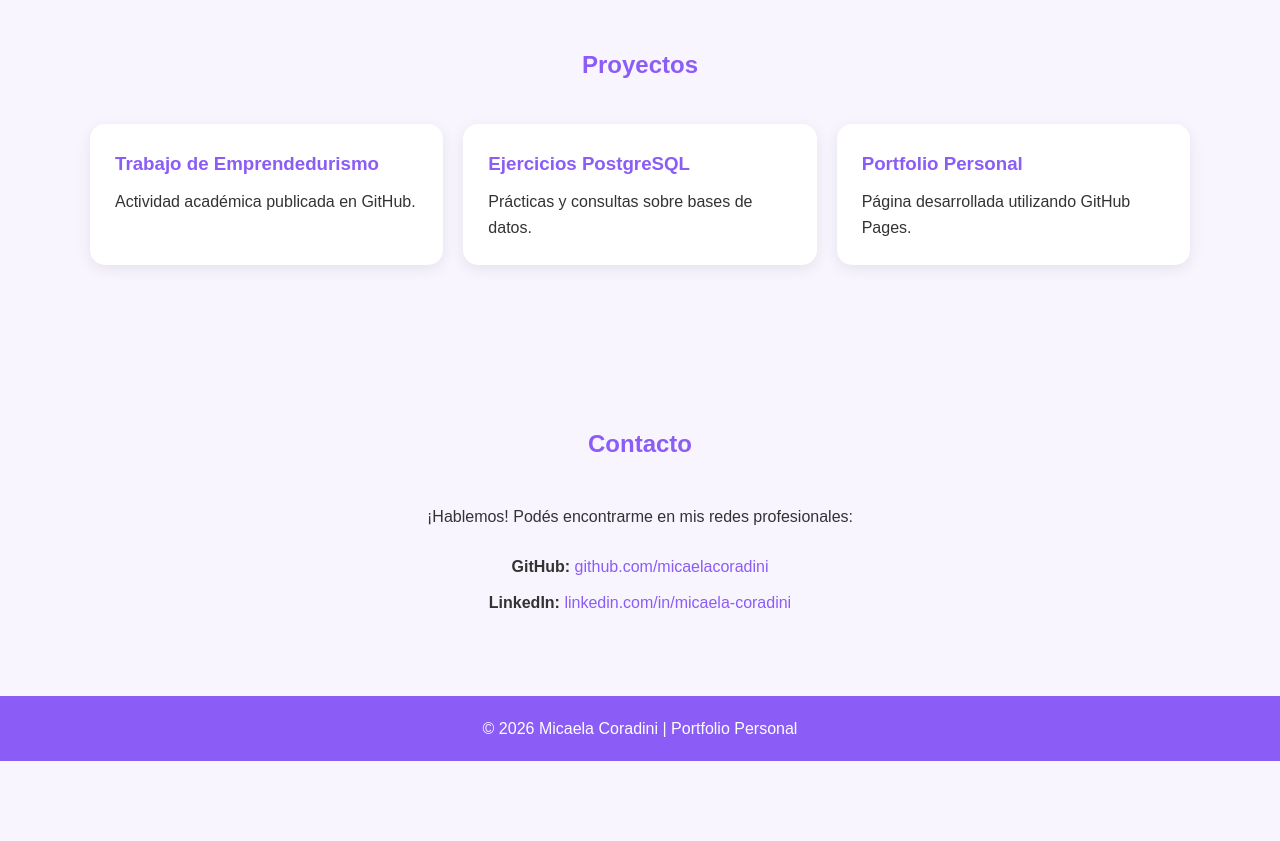
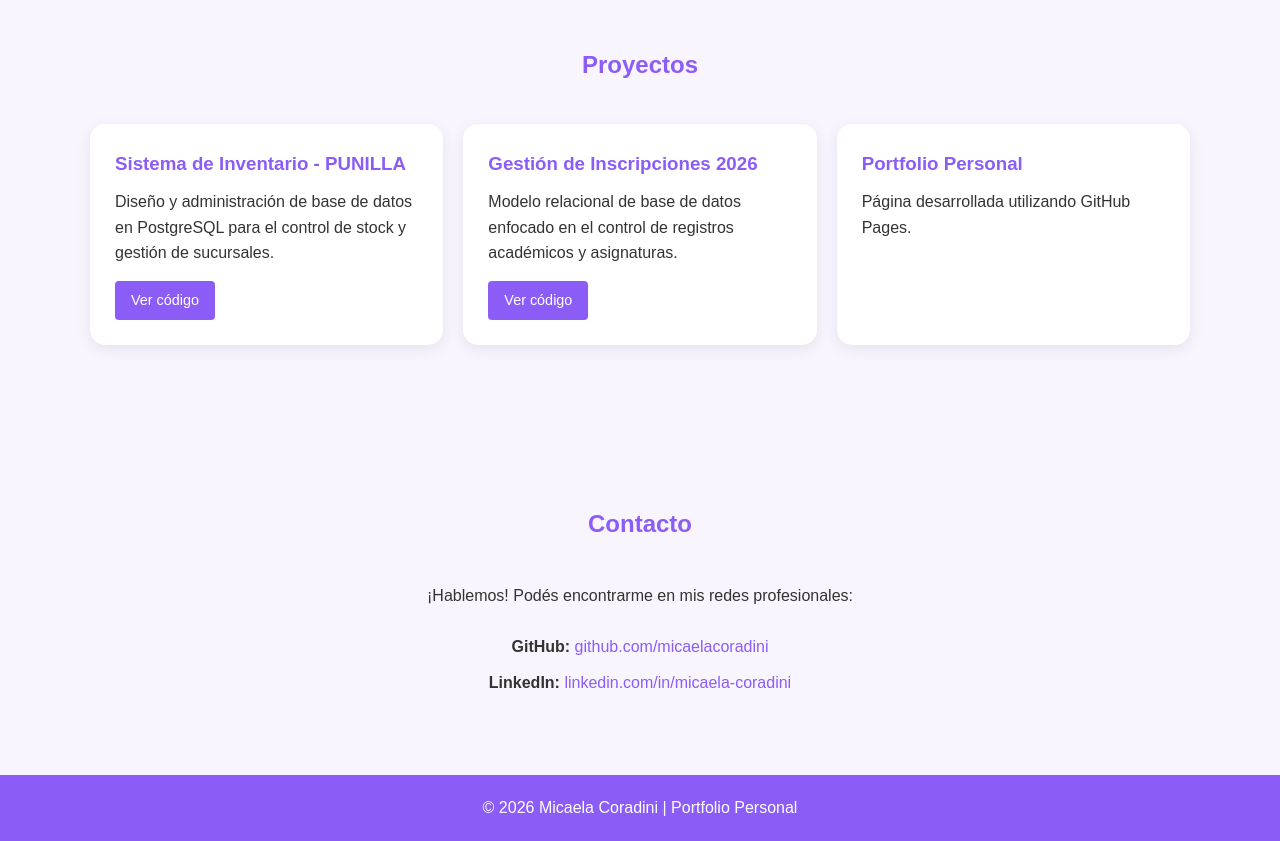
Before and after one commit to micaelacoradini/Portfolio, a plain HTML site: page index.html in a window 1280 px wide. Shown: the part 1540-2381 px from the top of the page. Before the commit the page ends 2301 px from the top, so only its background shows below. Drawn offline with Linux system fonts and the light colour scheme.

Commit message:
Se agregaron los links reales a los proyectos de SQL

```diff
--- a/index.html
+++ b/index.html
@@ -92,15 +92,19 @@
             <h2>Proyectos</h2>
 
             <div class="cards">
-                <div class="card">
-                    <h3>Trabajo de Emprendedurismo</h3>
-                    <p>Actividad académica publicada en GitHub.</p>
-                </div>
+                <!-- Tarjeta de PUNILLA -->
+    <div class="card">
+        <h3>Sistema de Inventario - PUNILLA</h3>
+        <p>Diseño y administración de base de datos en PostgreSQL para el control de stock y gestión de sucursales.</p>
+        <a href="https://github.com/micaelacoradini/base-de-datos-punilla" target="_blank" rel="noopener noreferrer" class="btn" style="margin-top: 15px; display: inline-block; padding: 8px 16px; font-size: 0.9rem; text-decoration: none; border-radius: 4px;">Ver código</a>
+    </div>
 
-                <div class="card">
-                    <h3>Ejercicios PostgreSQL</h3>
-                    <p>Prácticas y consultas sobre bases de datos.</p>
-                </div>
+    <!-- Tarjeta de Inscripciones -->
+    <div class="card">
+        <h3>Gestión de Inscripciones 2026</h3>
+        <p>Modelo relacional de base de datos enfocado en el control de registros académicos y asignaturas.</p>
+        <a href="https://github.com/micaelacoradini/gestion-inscripciones-2026" target="_blank" rel="noopener noreferrer" class="btn" style="margin-top: 15px; display: inline-block; padding: 8px 16px; font-size: 0.9rem; text-decoration: none; border-radius: 4px;">Ver código</a>
+    </div>
 
                 <div class="card">
                     <h3>Portfolio Personal</h3>
```
